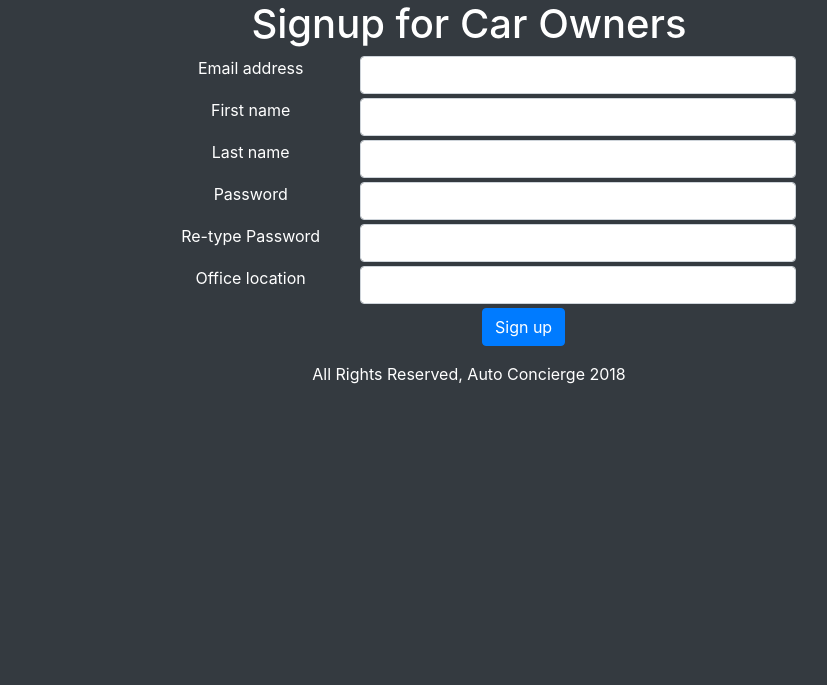
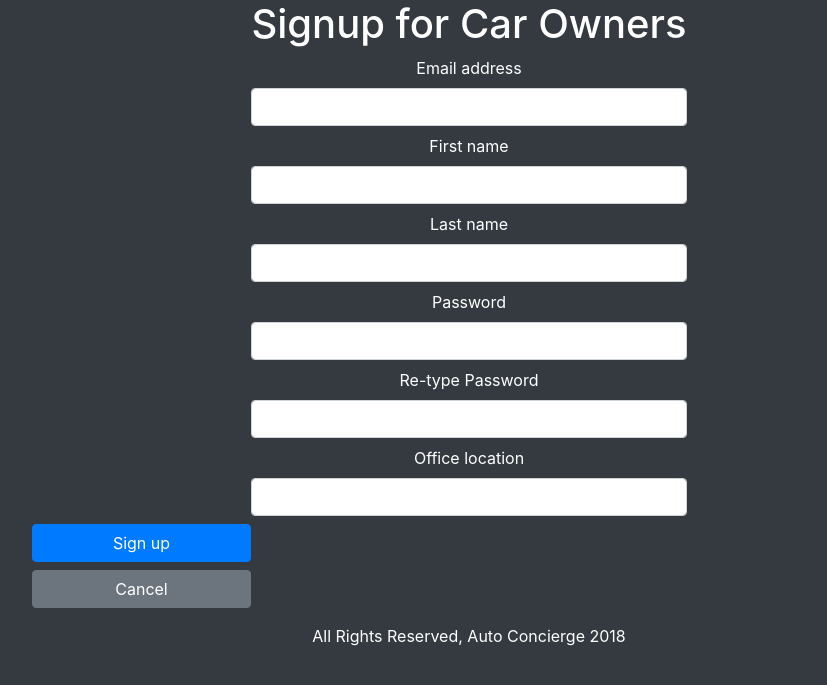
Before and after one commit to njang/autoConcierge, a Django app: page /signup/carowner/ in a window 1280 px wide. Shown: the part 70-755 px from the top of the page, without its empty margins (171-998 px from the left). Run offline with Django 3.2, Linux system fonts and the light colour scheme; some libraries are stand-ins or nearby versions.

Commit message:
Revise styling for car owner signup

```diff
--- a/main_app/templates/registration/car_owner.html
+++ b/main_app/templates/registration/car_owner.html
@@ -5,34 +5,35 @@
 	<form method='post' novalidate='' class='form-group'>
 		{% csrf_token %}
 		<input type='hidden' name='next' value=''>
-		<div class='row my-1'>
-			<label for='id_email' class='col col-2 offset-3'>Email address</label>
-			<input type='email' name='email' required maxlength='254' id='id_email' class='col col-4 form-control'>
+		<div class='row my-2'>
+			<label for='id_email' class='form-label col-12'>Email address</label>
+			<input type='email' name='email' required maxlength='254' id='id_email' class='col-8 offset-2 col-md-6 offset-md-3 col-lg-4 offset-lg-4 form-control'>
 		</div>
-		<div class='row my-1'>
-			<label for='id_first_name' class='col col-2 offset-3'>First name</label>
-			<input type='text' name='first_name' maxlength='30' id='id_first_name' class='col col-4 form-control'>
+		<div class='row my-2'>
+			<label for='id_first_name' class='form-label col-12'>First name</label>
+			<input type='text' name='first_name' maxlength='30' id='id_first_name' class='col-8 offset-2 col-md-6 offset-md-3 col-lg-4 offset-lg-4 form-control'>
 		</div>
-		<div class='row my-1'>
-			<label for='id_last_name' class='col col-2 offset-3'>Last name</label>
-			<input type='text' name='last_name' maxlength='150' id='id_last_name' class='col col-4 form-control'>
+		<div class='row my-2'>
+			<label for='id_last_name' class='form-label col-12'>Last name</label>
+			<input type='text' name='last_name' maxlength='150' id='id_last_name' class='col-8 offset-2 col-md-6 offset-md-3 col-lg-4 offset-lg-4 form-control'>
 		</div>
-		<div class='row my-1'>
-			<label for='id_password1' class='col col-2 offset-3'>Password</label>
-			<input type='password' name='password1' required id='id_password1' class='col col-4 form-control'>
+		<div class='row my-2'>
+			<label for='id_password1' class='form-label col-12'>Password</label>
+			<input type='password' name='password1' required id='id_password1' class='col-8 offset-2 col-md-6 offset-md-3 col-lg-4 offset-lg-4 form-control'>
 		</div>
-		<div class='row my-1'>
-			<label for='id_password2' class='col col-2 offset-3'>Re-type Password</label>
-			<input type='password' name='password2' required id='id_password2' class='col col-4 form-control'>
+		<div class='row my-2'>
+			<label for='id_password2' class='form-label col-12'>Re-type Password</label>
+			<input type='password' name='password2' required id='id_password2' class='col-8 offset-2 col-md-6 offset-md-3 col-lg-4 offset-lg-4 form-control'>
 		</div>
-		<div class='row my-1'>
-			<label for='id_loc_office' class='col col-2 offset-3'>Office location</label>
-			<input type='text' name='loc_office' required maxlength='100' id='id_loc_office' class='col col-4 form-control'>
+		<div class='row my-2'>
+			<label for='id_loc_office' class='form-label col-12'>Office location</label>
+			<input type='text' name='loc_office' required maxlength='100' id='id_loc_office' class='col-8 offset-2 col-md-6 offset-md-3 col-lg-4 offset-lg-4 form-control'>
 		</div>
-		<div class='row my-1'>
-			<div class='col col-3 offset-5'>
-				<button type='submit' class='btn btn-primary'>Sign up</button>
-			</div>
+		<div class='row my-2'>
+			<button type='submit' class='btn btn-primary col-4 offset-4 col-md-2 offset-md-2'>Sign up</button>
+		</div>
+		<div class='row my-2'>
+			<a href='/' class='btn btn-secondary col-4 offset-4 col-md-2 offset-md-2'>Cancel</a>
 		</div>
 	</form>
 {% endblock %}
```
